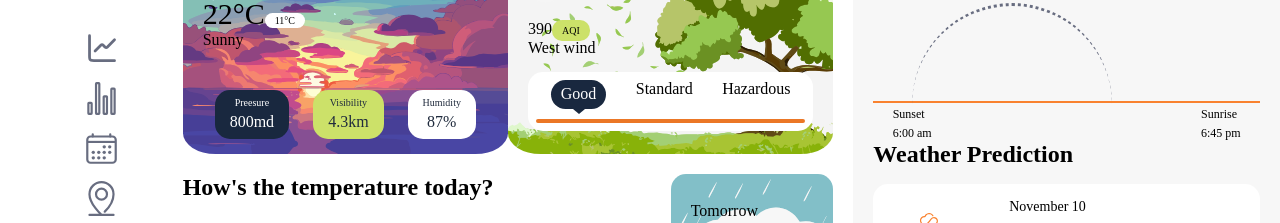
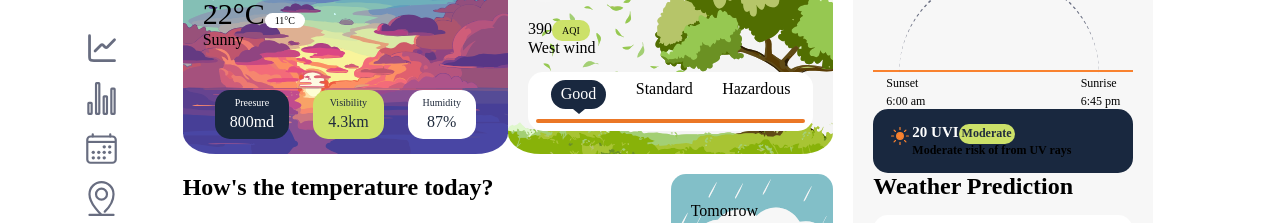
Before and after one commit to 4iTeRiNo/Weather-Web-App, a React (Vite) app: page / in a window 1280 px wide. Shown: the part 145-368 px from the top of the page. Built offline with nearby package versions, Linux system fonts and the light colour scheme.

Commit message:
создал компонент RadiationUVI исправил ошибку в названии root стилей

```diff
--- a/src/components/Footer/Footer.module.css
+++ b/src/components/Footer/Footer.module.css
@@ -2,6 +2,8 @@
     grid-area: footer;
 
     display: flex;
+    max-width: 300px;
+
     flex-direction: column;
     justify-content: center;
     padding: 20px;
--- a/src/components/Footer/Footer.tsx
+++ b/src/components/Footer/Footer.tsx
@@ -2,6 +2,7 @@ import styles from './Footer.module.css';
 import { Button } from '../Button';
 import { GraphSun } from '../GraphSun';
 import { WeatherPrediction } from '../WeatherPrediction';
+import { RadiationUVI } from '../RadiationUVI';
 
 // interface FooterProps { }
 
@@ -16,8 +17,10 @@ export const Footer = () => {
         </div>
         <span className={styles.temp}>22&#176;С</span>
       </div>
-    <GraphSun/>
-    <WeatherPrediction/>
-    <Button/>
+      <GraphSun />
+      <RadiationUVI />
+      <WeatherPrediction />
+      <Button />
     </footer>
-)};
+  )
+};
--- /dev/null
+++ b/src/components/RadiationUVI/RadiationUVI.module.css
@@ -0,0 +1,30 @@
+.radiationUvi {
+    display: flex;
+
+    padding: 15px;
+    border-radius: 15px;
+    background-color: var(--background-color-darkblue);
+}
+
+.wrapper {
+    display: flex;
+    flex-direction: column;
+    font-size: 12px;
+    font-weight: 600;
+    justify-content: space-around;
+}
+
+.air {
+    display: flex;
+    flex-direction: row;
+    font-size: 15px;
+    color: var(--color-white);
+}
+
+.risk {
+    font-size: 12px;
+    background-color: var(--background-color-lime);
+    border-radius: 15px;
+    color: var(--color-text-main);
+    padding: 3px;
+}
--- /dev/null
+++ b/src/components/RadiationUVI/RadiationUVI.tsx
@@ -0,0 +1,21 @@
+import { SunnyIcon } from '../SGVIcons';
+import styles from './RadiationUvi.module.css';
+
+// interface RadiationUviProps { }
+
+export const RadiationUVI = () => (
+  <div className={styles.radiationUvi}>
+        <div className={styles.svg}>
+          <SunnyIcon />
+        </div>
+       <div className={styles.wrapper}>
+        <span className={styles.air}>
+          <span className={styles.value}>20 UVI</span>
+          <span className={styles.risk}>Moderate</span>
+        </span>
+        <span className={styles.description}>
+          <span>Moderate risk of from UV rays</span>
+        </span>
+      </div>
+  </div>
+);
--- /dev/null
+++ b/src/components/RadiationUVI/index.ts
@@ -0,0 +1 @@
+export * from './RadiationUVI';
```
Lines whose indentation alone changed are shown as unchanged.
